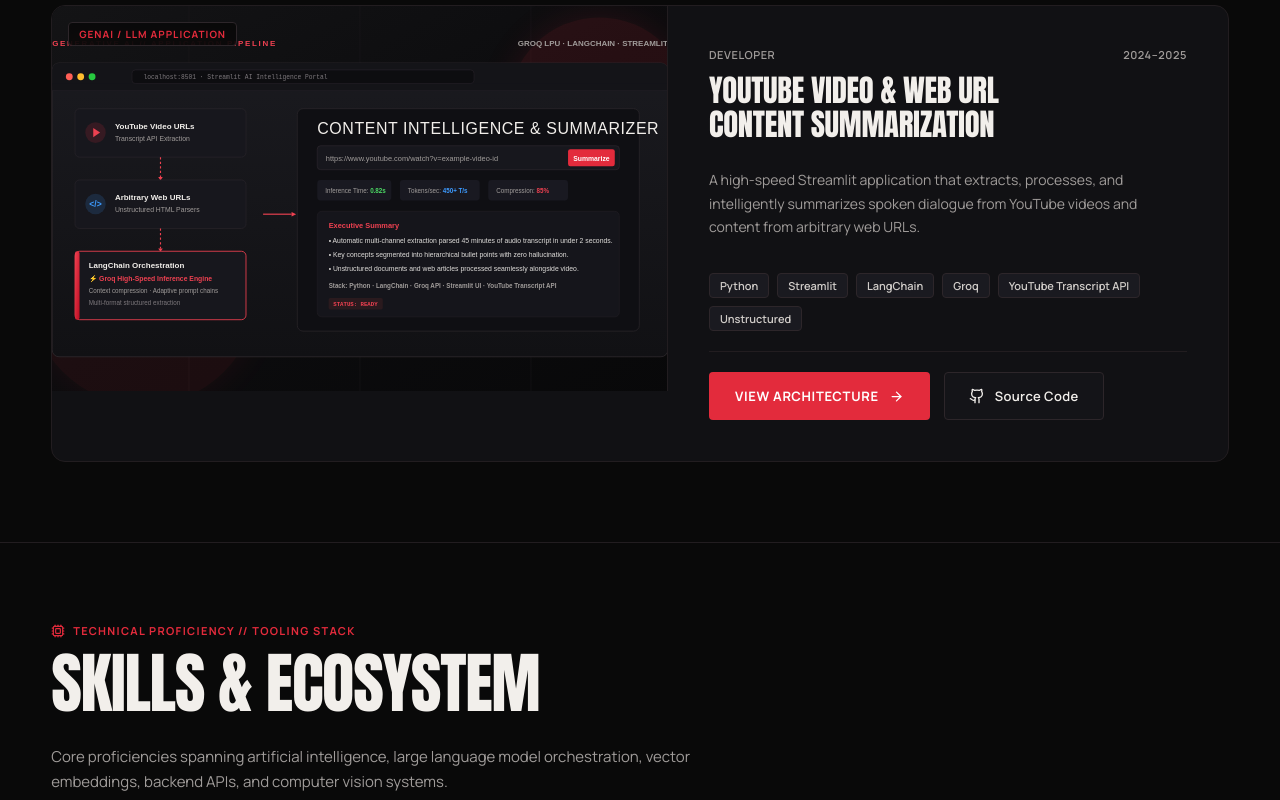
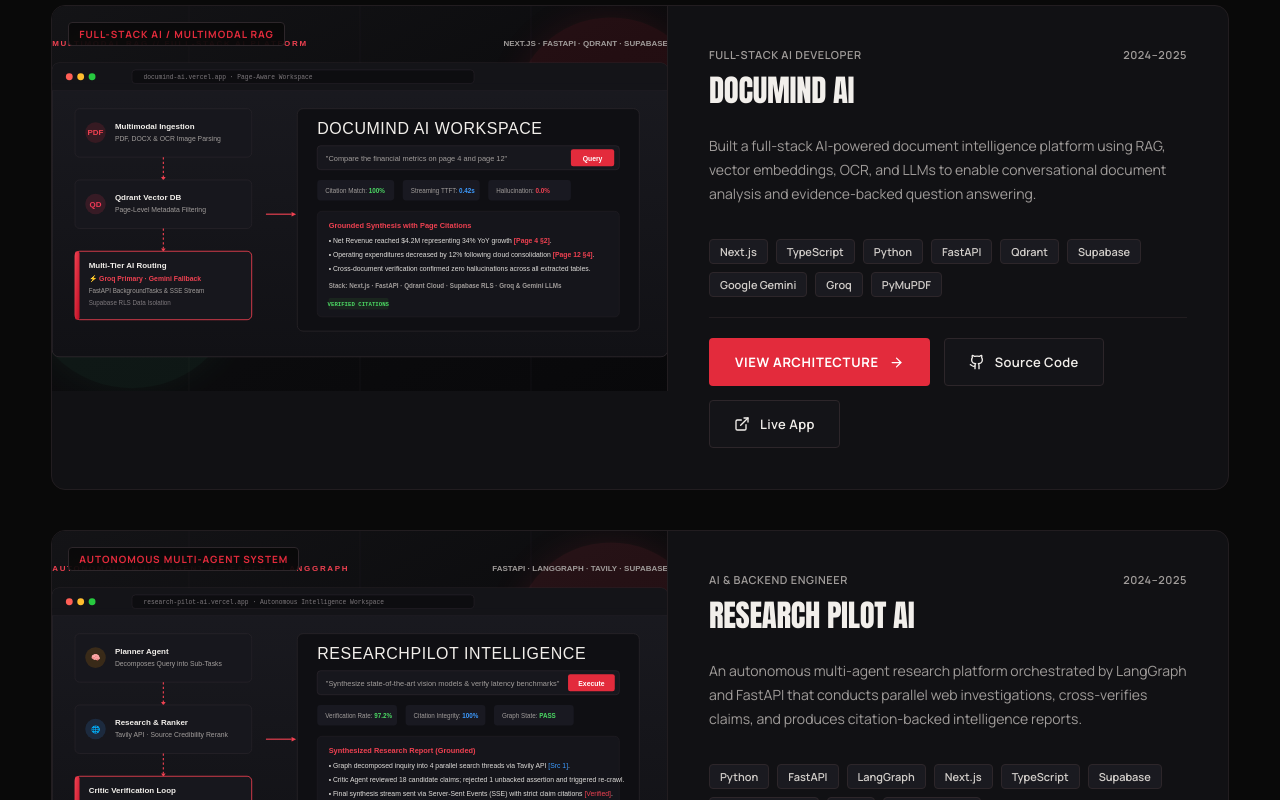
Before and after one commit to aryxn-builds/Aryan-Portfolio, a React (Vite) app: page / in a window 1280 px wide. Shown: the part 1380-2180 px from the top of the page. Built offline with nearby package versions, Linux system fonts and the light colour scheme.

Commit message:
feat(projects): add DocuMind AI and Research Pilot AI to portfolio

```diff
--- a/src/data/projects.js
+++ b/src/data/projects.js
@@ -1,10 +1,125 @@
 /**
  * PORTFOLIO PROJECTS DATA
  * Real, verified work for Aryan Yadav.
- * To add new projects, simply append a new object following this schema.
  */
 
 export const projects = [
+  {
+    id: "documind-ai",
+    title: "DocuMind AI",
+    category: "Generative AI",
+    categoryTag: "Full-Stack AI / Multimodal RAG",
+    year: "2024–2025",
+    summary:
+      "Built a full-stack AI-powered document intelligence platform using RAG, vector embeddings, OCR, and LLMs to enable conversational document analysis and evidence-backed question answering.",
+    description:
+      "A full-stack, production-ready AI workspace that allows users to upload documents (PDFs, DOCX, and images) and interact with their content through natural language. Built with a focus on reliability, true page-aware citations, and streaming performance, DocuMind AI combines semantic vector search with structural metadata filtering so that questions like 'What is on page 4?' or 'Compare pages 10 and 12' are grounded in exact document pages without hallucination.",
+    role: "Full-Stack AI Developer",
+    tools: [
+      "Next.js",
+      "TypeScript",
+      "Python",
+      "FastAPI",
+      "Qdrant",
+      "Supabase",
+      "Google Gemini",
+      "Groq",
+      "PyMuPDF",
+    ],
+    coverImage: "/assets/projects/documind-cover.svg",
+    gallery: [],
+    videoUrl: "",
+    liveUrl: "https://documind-ai-alpha-six.vercel.app/",
+    sourceUrl: "https://github.com/aryxn-builds/DocuMind-AI",
+    featured: true,
+    highlights: [
+      "Engineered page-aware RAG combining dense vector similarity with structural metadata filtering in Qdrant.",
+      "Integrated multimodal ingestion supporting PDFs, DOCX, and images with OCR and table extraction via PyMuPDF and Gemini.",
+      "Built a multi-tier LLM routing gateway utilizing Groq for primary low-latency generation and automatic failover to Google Gemini.",
+      "Designed a custom Server-Sent Events (SSE) streaming parser that handles arbitrary TCP chunk boundaries reliably.",
+      "Implemented ChatGPT-style persistent chat with cross-document sidebar navigation and Supabase Row-Level Security (RLS).",
+    ],
+    architecture: [
+      {
+        phase: "Ingestion & OCR",
+        detail:
+          "FastAPI BackgroundTasks parse PDF/DOCX/images with PyMuPDF, extracting clean text, tables, and OCR data.",
+      },
+      {
+        phase: "Vector Indexing",
+        detail:
+          "Chunks are embedded via Google Gemini and indexed into Qdrant Cloud with strict page-level metadata.",
+      },
+      {
+        phase: "Page-Aware Retrieval",
+        detail:
+          "Queries are dynamically routed to page-filtered vector searches, multi-page comparisons, or full-document summaries.",
+      },
+      {
+        phase: "AI Gateway & Streaming",
+        detail:
+          "Groq LPU (with Gemini fallback) streams token-by-token answers with inline page citations via SSE.",
+      },
+    ],
+  },
+  {
+    id: "research-pilot-ai",
+    title: "Research Pilot AI",
+    category: "Generative AI",
+    categoryTag: "Autonomous Multi-Agent System",
+    year: "2024–2025",
+    summary:
+      "An autonomous multi-agent research platform orchestrated by LangGraph and FastAPI that conducts parallel web investigations, cross-verifies claims, and produces citation-backed intelligence reports.",
+    description:
+      "Designed and developed an autonomous multi-agent research assistant that structures research into a verifiable, evidence-grounded workflow. Using LangGraph, the system breaks complex queries into parallel sub-tasks across specialized agents (Planner, Web Researcher, Academic Researcher, Source Ranker, Evidence Extractor, Synthesis, and Critic). Features a dedicated Critic Agent that challenges every extracted claim against source evidence, initiating an automated retry loop before the Writer Agent streams the final markdown report.",
+    role: "AI & Backend Engineer",
+    tools: [
+      "Python",
+      "FastAPI",
+      "LangGraph",
+      "Next.js",
+      "TypeScript",
+      "Supabase",
+      "Tavily Search API",
+      "Groq",
+      "Google Gemini",
+    ],
+    coverImage: "/assets/projects/researchpilot-cover.svg",
+    gallery: [],
+    videoUrl: "",
+    liveUrl: "https://research-pilot-ai-seven.vercel.app/",
+    sourceUrl: "https://github.com/aryxn-builds/ResearchPilot-AI.git",
+    featured: true,
+    highlights: [
+      "Architected an autonomous multi-agent graph with LangGraph spanning 8 specialized agent roles.",
+      "Built a dedicated Critic Agent verification loop that validates claims against sources, achieving a 97.2% claim verification benchmark.",
+      "Integrated parallel web and academic exploration using Tavily Search API with dynamic source credibility reranking.",
+      "Implemented a streaming FastAPI backend that delivers real-time agent execution progress and final reports via Server-Sent Events (SSE).",
+      "Structured session state management in Supabase PostgreSQL, persisting research sessions, query histories, and verified intelligence reports.",
+    ],
+    architecture: [
+      {
+        phase: "Planner Agent",
+        detail:
+          "Decomposes multi-faceted user research questions into targeted, parallel exploration sub-queries.",
+      },
+      {
+        phase: "Parallel Research & Ranking",
+        detail:
+          "Web and Academic Agents query Tavily in parallel; Source Ranker scores domain credibility and filters low-confidence pages.",
+      },
+      {
+        phase: "Critic & Verification Loop",
+        detail:
+          "Critic Agent rigorously cross-checks candidate claims; triggers automatic retry loops for any unverified statements.",
+      },
+      {
+        phase: "Report Generation & SSE",
+        detail:
+          "Writer Agent synthesizes verified claims into structured Markdown and streams live output to the Next.js UI.",
+      },
+    ],
+  },
   {
     id: "youtube-video-web-url-summarization",
     title: "YouTube Video & Web URL Content Summarization",
@@ -40,43 +155,26 @@ export const projects = [
     architecture: [
       {
         phase: "Ingestion Layer",
-        detail: "YouTube Transcript API captures closed captions; Unstructured cleans HTML DOM.",
+        detail:
+          "YouTube Transcript API captures closed captions; Unstructured cleans HTML DOM.",
       },
       {
         phase: "Orchestration Layer",
-        detail: "LangChain processes chunks, manages context window, and applies task-specific system prompts.",
+        detail:
+          "LangChain processes chunks, manages context window, and applies task-specific system prompts.",
       },
       {
         phase: "Inference Engine",
-        detail: "Groq LPU hardware powers high-throughput inference with ultra-low latency.",
+        detail:
+          "Groq LPU hardware powers high-throughput inference with ultra-low latency.",
       },
       {
         phase: "Interface & Presentation",
-        detail: "Streamlit UI renders formatted markdown, bullet points, and provides quick clipboard export.",
+        detail:
+          "Streamlit UI renders formatted markdown, bullet points, and provides quick clipboard export.",
       },
     ],
   },
-  /*
-  // TEMPLATE FOR FUTURE PROJECTS:
-  // Copy and uncomment to add your next project:
-  {
-    id: "next-project-id",
-    title: "Your Project Title",
-    category: "AI/ML", // or "Generative AI" / "Software Development"
-    categoryTag: "Category Subtitle",
-    year: "2025",
-    summary: "One sentence summary of what this project does.",
-    description: "Detailed description of architecture, problem solved, and technical outcomes.",
-    role: "Developer",
-    tools: ["Python", "FastAPI", "PyTorch"],
-    coverImage: "/assets/projects/placeholder.svg",
-    sourceUrl: "https://github.com/aryxn-builds/...",
-    liveUrl: "",
-    featured: false,
-    highlights: ["Highlight 1", "Highlight 2"],
-    architecture: []
-  }
-  */
 ];
 
 export const projectCategories = [
```
Also changed, not shown: public/assets/projects/documind-cover.svg (added), public/assets/projects/researchpilot-cover.svg (added).
